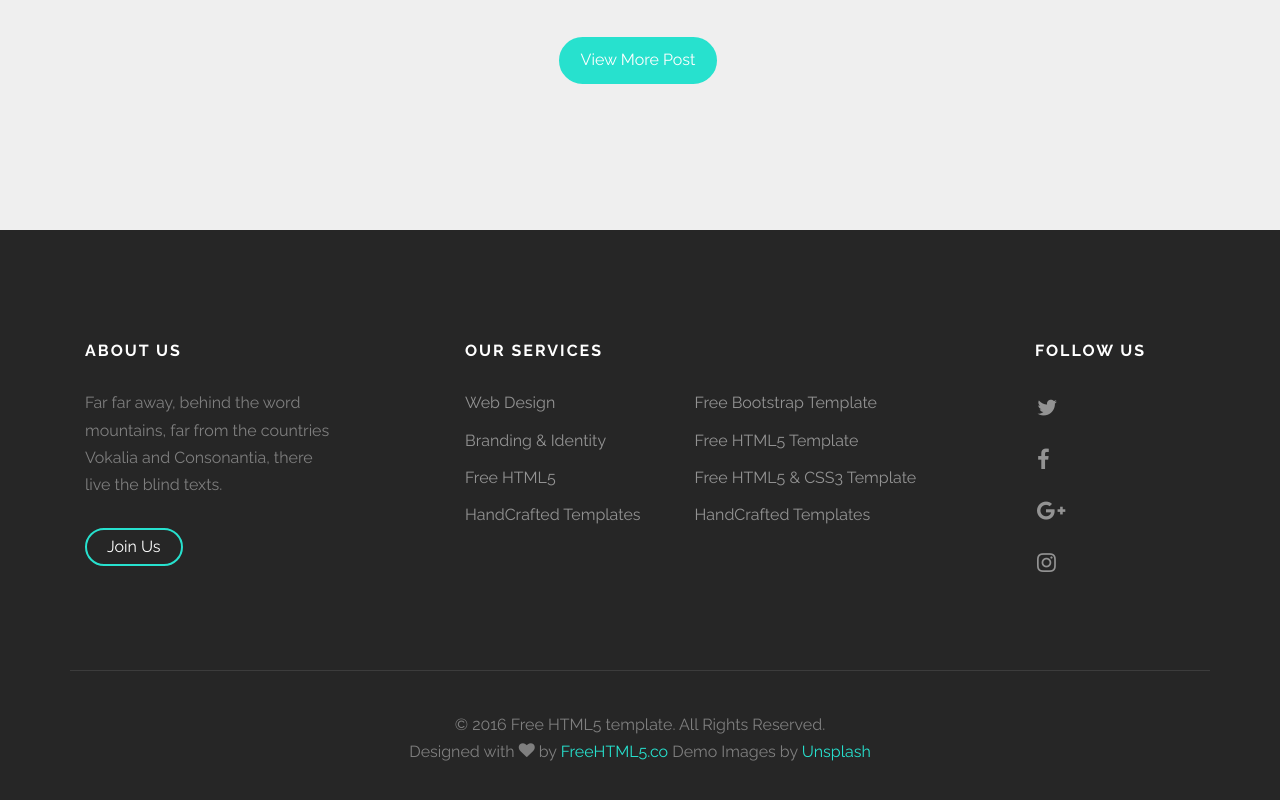
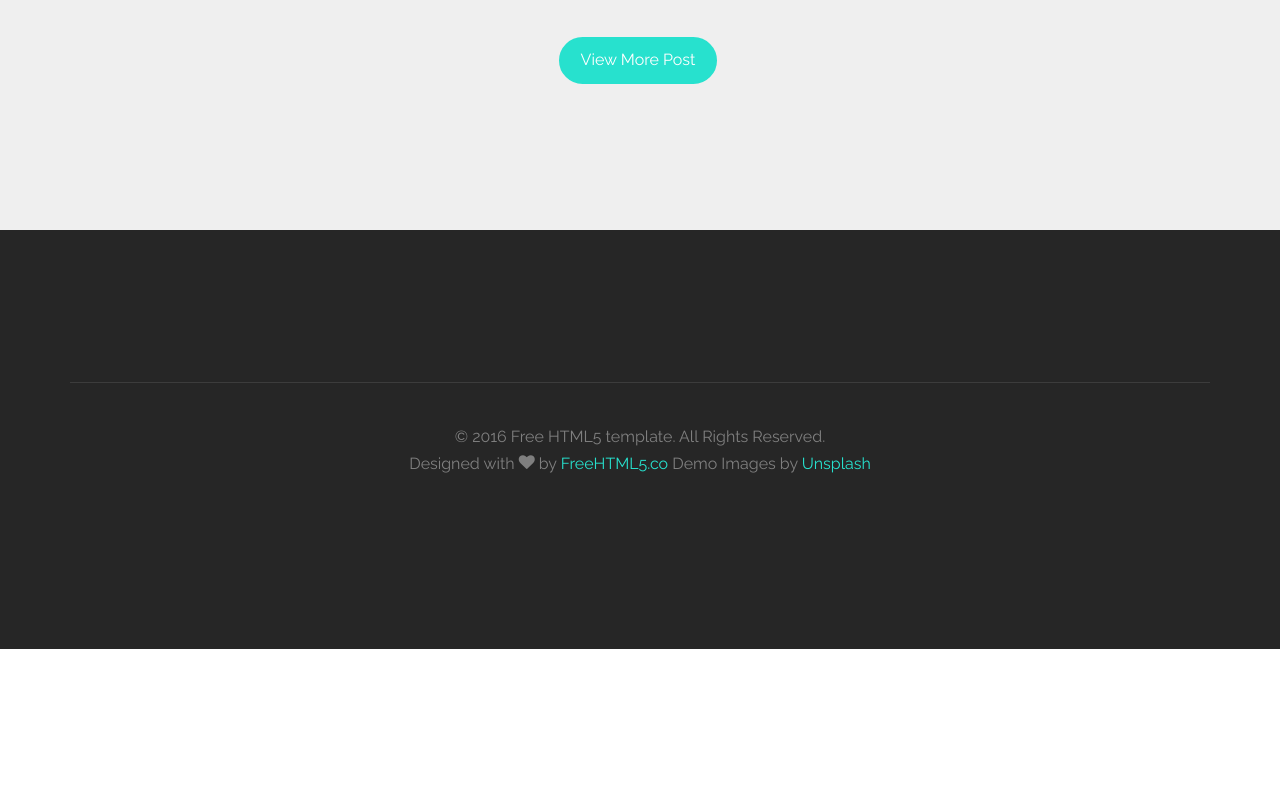
Before and after one commit to nobu04/nobu04.github.io, a plain HTML site: page index.html in a window 1280 px wide. Shown: the part 2310-3110 px from the top of the page. After the commit the page ends 2959 px from the top, so only its background shows below. Drawn offline with Linux system fonts and the light colour scheme; files whose address does not match are found by name.

Commit message:
Update index.html

```diff
--- a/index.html
+++ b/index.html
@@ -201,39 +201,6 @@
 	<footer id="fh5co-footer" role="contentinfo">
 
 		<div class="container">
-			<div class="col-md-3 col-sm-12 col-sm-push-0 col-xs-12 col-xs-push-0">
-				<h3>About Us</h3>
-				<p>Far far away, behind the word mountains, far from the countries Vokalia and Consonantia, there live the blind texts. </p>
-				<p><a href="#" class="btn btn-primary btn-outline with-arrow btn-sm">Join Us <i class="icon-arrow-right"></i></a></p>
-			</div>
-			<div class="col-md-6 col-md-push-1 col-sm-12 col-sm-push-0 col-xs-12 col-xs-push-0">
-				<h3>Our Services</h3>
-				<ul class="float">
-					<li><a href="#">Web Design</a></li>
-					<li><a href="#">Branding &amp; Identity</a></li>
-					<li><a href="#">Free HTML5</a></li>
-					<li><a href="#">HandCrafted Templates</a></li>
-				</ul>
-				<ul class="float">
-					<li><a href="#">Free Bootstrap Template</a></li>
-					<li><a href="#">Free HTML5 Template</a></li>
-					<li><a href="#">Free HTML5 &amp; CSS3 Template</a></li>
-					<li><a href="#">HandCrafted Templates</a></li>
-				</ul>
-
-			</div>
-
-			<div class="col-md-2 col-md-push-1 col-sm-12 col-sm-push-0 col-xs-12 col-xs-push-0">
-				<h3>Follow Us</h3>
-				<ul class="fh5co-social">
-					<li><a href="#"><i class="icon-twitter"></i></a></li>
-					<li><a href="#"><i class="icon-facebook"></i></a></li>
-					<li><a href="#"><i class="icon-google-plus"></i></a></li>
-					<li><a href="#"><i class="icon-instagram"></i></a></li>
-				</ul>
-			</div>
-
-
 			<div class="col-md-12 fh5co-copyright text-center">
 				<p>&copy; 2016 Free HTML5 template. All Rights Reserved. <span>Designed with <i class="icon-heart"></i> by <a href="http://freehtml5.co/" target="_blank">FreeHTML5.co</a> Demo Images by <a href="http://unsplash.com/" target="_blank">Unsplash</a></span></p>
 			</div>
```
